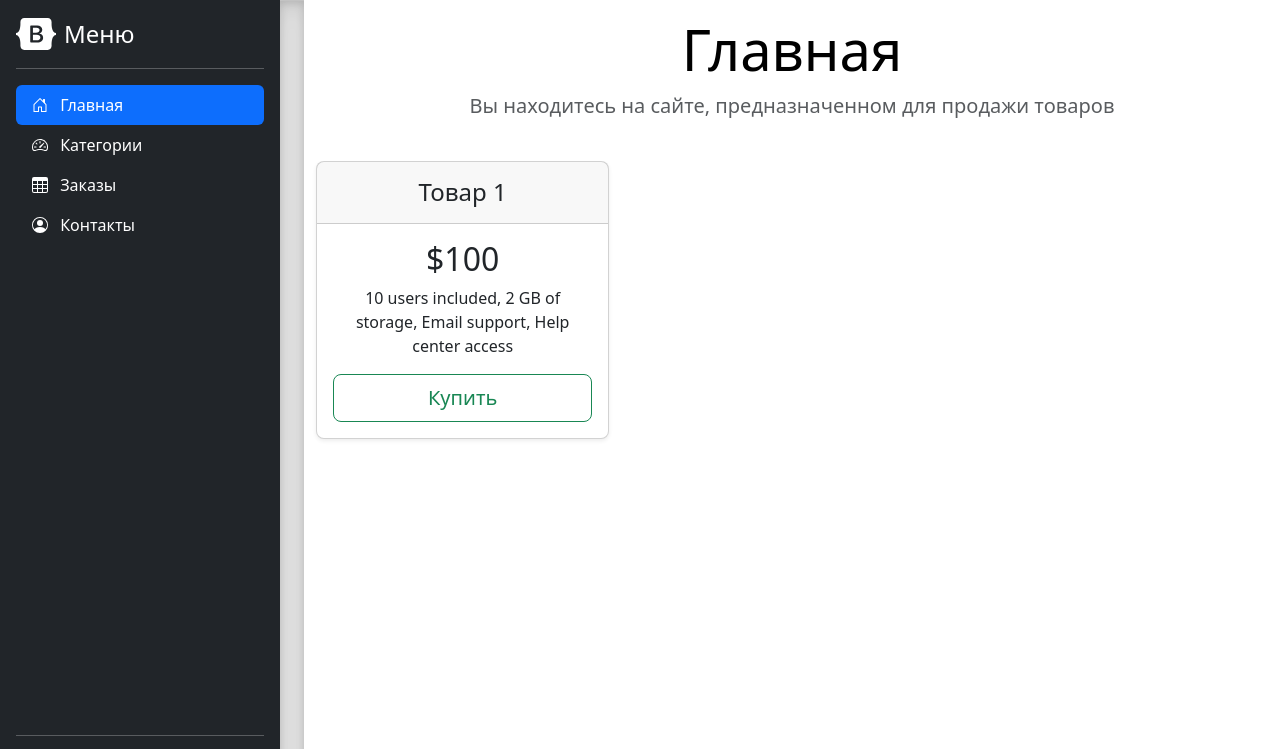
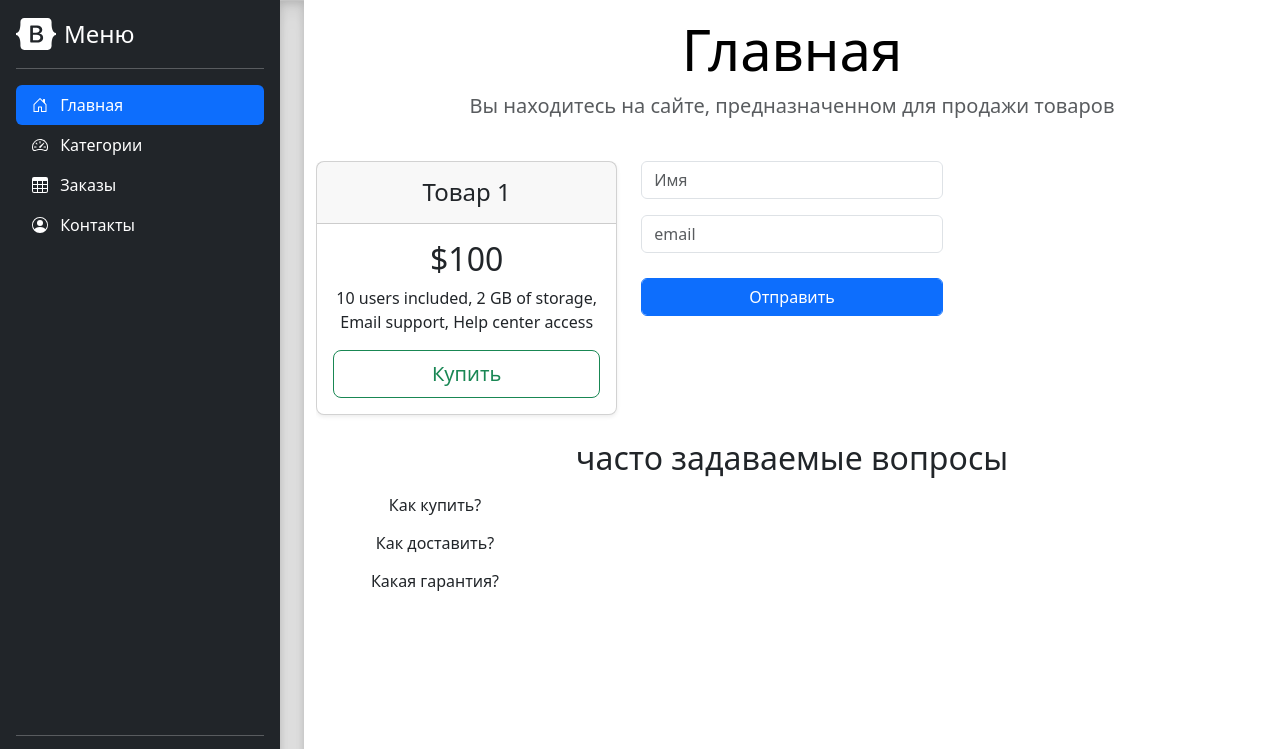
Before and after one commit to TamirMandreev/web, a plain HTML site: page index.html in a window 1280 px wide. Shown: the top 749 px of the page. Drawn offline with nearby package versions, Linux system fonts and the light colour scheme.

Commit message:
Дошел до 3-го пункта 1-го задания

```diff
--- a/index.html
+++ b/index.html
@@ -1,15 +1,13 @@
-<!doctype html>
+<!DOCTYPE html>
 <html lang="en">
 <head>
-    <meta charset="utf-8">
+    <meta charset="UTF-8">
     <meta name="viewport" content="width=device-width, initial-scale=1">
     <meta name="description" content="">
     <meta name="generator" content="Hugo 0.84.0">
-    <title>Catalog</title>
-    <!-- Bootstrap core CSS -->
+    <title>Title</title>
     <link href="https://cdn.jsdelivr.net/npm/bootstrap@5.3.0/dist/css/bootstrap.min.css" rel="stylesheet"
           integrity="sha384-9ndCyUaIbzAi2FUVXJi0CjmCapSmO7SnpJef0486qhLnuZ2cdeRhO02iuK6FUUVM" crossorigin="anonymous">
-
     <style>
         .bd-placeholder-img {
             font-size: 1.125rem;
@@ -125,10 +123,8 @@
             line-height: 1.25;
         }
     </style>
-
 </head>
 <body>
-
 <svg xmlns="http://www.w3.org/2000/svg" style="display: none;">
     <symbol id="bootstrap" viewBox="0 0 118 94">
         <title>Bootstrap</title>
@@ -240,6 +236,7 @@
             </li>
         </ul>
         <hr>
+
         <div class="dropdown">
             <a href="#" class="d-flex align-items-center text-white text-decoration-none dropdown-toggle"
                id="dropdownUser1" data-bs-toggle="dropdown" aria-expanded="false">
@@ -253,6 +250,7 @@
                 </li>
                 <li><a class="dropdown-item" href="#">Выход</a></li>
             </ul>
+
         </div>
     </div>
 
@@ -266,7 +264,7 @@
             </div>
         </header>
 
-        <main class="row">
+        <main>
             <div class="row text-center">
                 <div class="col-4">
                     <div class="card mb-4 rounded-3 shadow-sm">
@@ -285,15 +283,42 @@
                         </div>
                     </div>
                 </div>
+                <div class="col-4">
+                    <h1>
+                        <form>
+                            <div class="mb-3">
+                                <input type="text" class="form-control" id="exampleInputEmail1" placeholder="Имя">
+                            </div>
+                            <div class="mb-3">
+                                <input type="email" class="form-control" id="exampleInputPassword1" placeholder="email">
+                            </div>
+
+                            <button type="submit" class="btn btn-primary form-control">Отправить</button>
+                        </form>
+                    </h1>
+                </div>
+                <div class="col-12">
+                    <h2>часто задаваемые вопросы</h2>
+                    <div class="col-3">
+                        <button type="button" class="btn">Как купить?</button>
+                    </div>
+                    <div class="col-3">
+                        <button type="button" class="btn">Как доставить?</button>
+                    </div>
+                    <div class="col-3">
+                        <button type="button" class="btn">Какая гарантия?</button>
+                    </div>
+
+                </div>
             </div>
         </main>
+    </div>
+</main>
 
-    </div>
-
-</main>
 <script src="https://cdn.jsdelivr.net/npm/bootstrap@5.3.0/dist/js/bootstrap.bundle.min.js"
         integrity="sha384-geWF76RCwLtnZ8qwWowPQNguL3RmwHVBC9FhGdlKrxdiJJigb/j/68SIy3Te4Bkz"
-        crossorigin="anonymous"></script>
+        crossorigin="anonymous">
+</script>
 
 <script>
     /* global bootstrap: false */
```
